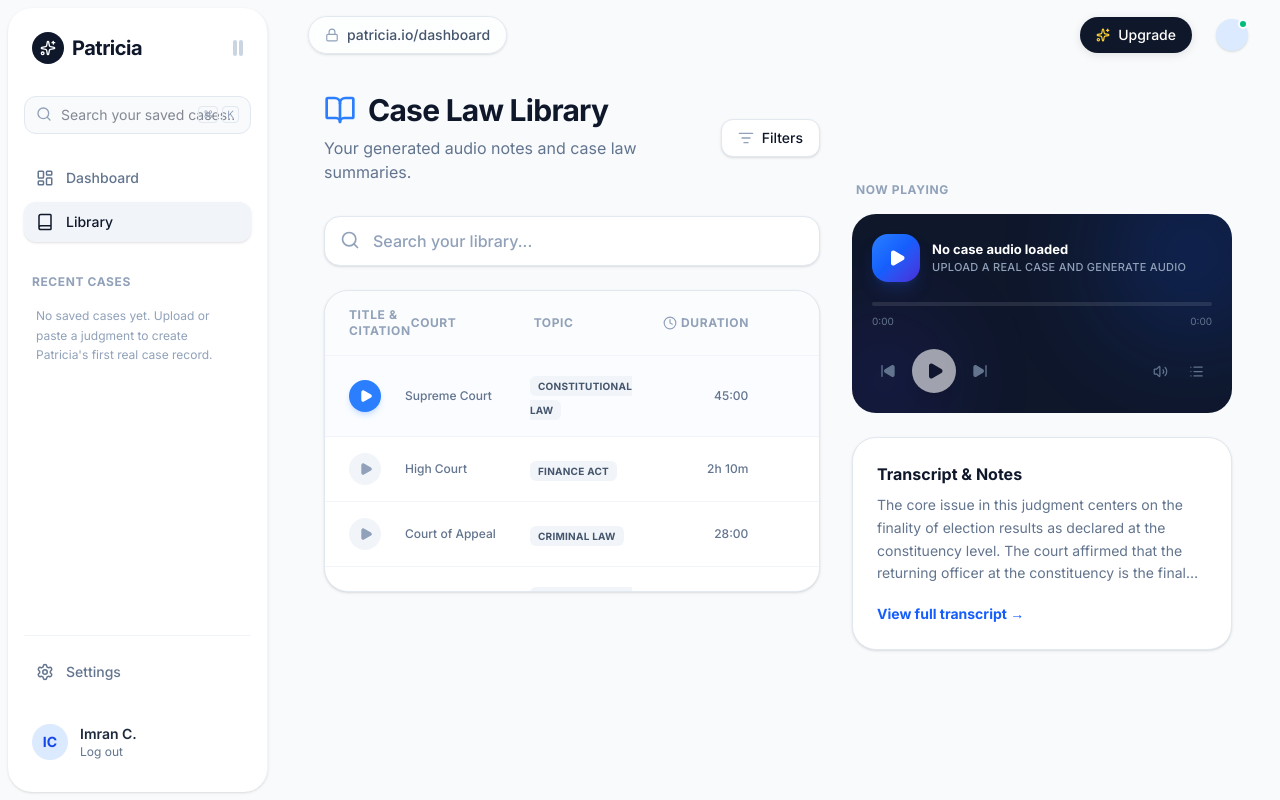
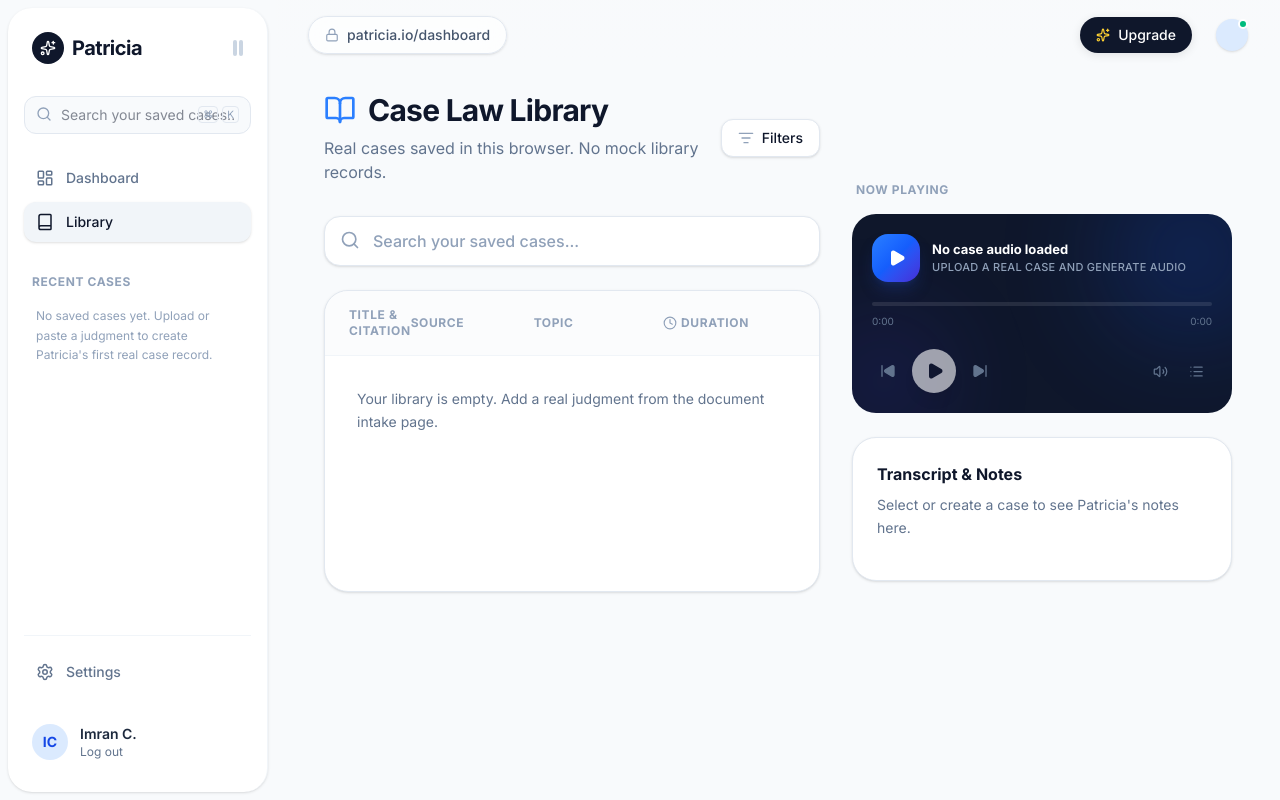
Before and after one commit to imranshiundu/Patricia, a Next.js app: page /library in a window 1280 px wide. Built offline with nearby package versions, Linux system fonts and the light colour scheme.

Commit message:
Replace library mock data with local-storage client

```diff
--- a/src/app/(app)/library/page.tsx
+++ b/src/app/(app)/library/page.tsx
@@ -1,140 +1,5 @@
-import { BookOpen, Search, ListFilter, Play, Clock, MoreVertical } from "lucide-react";
-import Link from "next/link";
-import { AudioPlayer } from "@/components/AudioPlayer";
+import { LibraryClient } from "@/components/LibraryClient";
 
 export default function LibraryPage() {
-  return (
-    <div className="flex h-full w-full max-w-7xl mx-auto px-4 pb-12 pt-4 gap-8">
-      {/* Left List Container */}
-      <div className="flex-1 flex flex-col min-w-0">
-        <div className="flex items-center justify-between mb-8">
-          <div>
-            <h1 className="text-3xl font-bold text-slate-900 tracking-tight flex items-center gap-3 mb-2">
-              <BookOpen className="text-blue-500" size={32} />
-              Case Law Library
-            </h1>
-            <p className="text-slate-500">Your generated audio notes and case law summaries.</p>
-          </div>
-          <div className="flex gap-3">
-            <button className="flex items-center gap-2 bg-white border border-slate-200 px-4 py-2 rounded-xl text-sm font-medium shadow-sm hover:bg-slate-50 transition-colors">
-              <ListFilter size={16} className="text-slate-400" />
-              Filters
-            </button>
-          </div>
-        </div>
-
-        <div className="relative mb-6">
-          <Search className="absolute left-4 top-3.5 h-5 w-5 text-slate-400" />
-          <input
-            type="text"
-            placeholder="Search your library..."
-            className="w-full bg-white border border-slate-200 shadow-sm rounded-2xl py-3 pl-12 pr-4 text-base focus:outline-none focus:ring-2 focus:ring-blue-500 transition-all font-medium placeholder:text-slate-400"
-          />
-        </div>
-
-        <div className="flex-1 bg-white rounded-3xl border border-slate-200 shadow-sm overflow-hidden">
-          {/* List Header */}
-          <div className="flex items-center px-6 py-4 border-b border-slate-100 bg-slate-50/50 text-xs font-bold text-slate-400 uppercase tracking-wider">
-             <div className="flex-1">Title & Citation</div>
-             <div className="w-32 hidden md:block">Court</div>
-             <div className="w-32 hidden lg:block">Topic</div>
-             <div className="w-24 flex items-center gap-1 justify-end"><Clock size={14} /> Duration</div>
-             <div className="w-12"></div>
-          </div>
-
-          <div className="divide-y divide-slate-100">
-            <LibraryItem
-                title="Independent Electoral and Boundaries Commission (IEBC) v Maina Kiai & 5 others"
-                citation="[2017]"
-                court="Supreme Court"
-                type="Constitutional Law"
-                duration="45:00"
-                active
-            />
-            <LibraryItem
-                title="Okiya Omtatah vs Attorney General"
-                citation="[2023]"
-                court="High Court"
-                type="Finance Act"
-                duration="2h 10m"
-            />
-            <LibraryItem
-                title="Republic vs. Wafula Buke"
-                citation="[1998]"
-                court="Court of Appeal"
-                type="Criminal Law"
-                duration="28:00"
-            />
-            <LibraryItem
-                title="Building Bridges Initiative (BBI)"
-                citation="[2022]"
-                court="Supreme Court"
-                type="Constitutional Law"
-                duration="3h 50m"
-            />
-          </div>
-        </div>
-      </div>
-
-      {/* Right Player Container */}
-      <div className="w-[380px] hidden xl:block flex-shrink-0 pt-[90px]">
-         <div className="sticky top-6">
-            <div className="flex items-center justify-between mb-4 px-1">
-              <h3 className="text-xs font-bold uppercase tracking-wider text-slate-400">Now Playing</h3>
-            </div>
-            {/* The Audio Player */}
-            <AudioPlayer />
-
-            <div className="mt-6 bg-white border border-slate-200 rounded-3xl p-6 shadow-sm">
-              <h4 className="font-bold text-slate-900 mb-2">Transcript & Notes</h4>
-              <p className="text-sm text-slate-500 leading-relaxed mb-4 line-clamp-4">
-                The core issue in this judgment centers on the finality of election results as declared at the constituency level. The court affirmed that the returning officer at the constituency is the final authority for those results...
-              </p>
-              <button className="text-sm font-bold text-blue-600 hover:text-blue-700 transition-colors">
-                View full transcript →
-              </button>
-            </div>
-         </div>
-      </div>
-    </div>
-  );
+  return <LibraryClient />;
 }
-
-function LibraryItem({ title, citation, court, type, duration, active }: any) {
-    return (
-        <div className={`px-6 py-4 flex items-center hover:bg-slate-50 transition-colors group cursor-pointer ${active ? 'bg-blue-50/30' : ''}`}>
-            {/* Play Button Overlay */}
-            <div className="w-10 flex-shrink-0">
-               <div className={`w-8 h-8 rounded-full flex items-center justify-center transition-all ${active ? 'bg-blue-500 text-white shadow-md shadow-blue-500/20' : 'bg-slate-100 text-slate-400 group-hover:bg-blue-500 group-hover:text-white'}`}>
-                  <Play size={14} className="ml-0.5 fill-current" />
-               </div>
-            </div>
-
-            <div className="flex flex-col gap-1 flex-1 min-w-0 pr-4">
-                <h3 className={`font-bold text-[14px] truncate transition-colors ${active ? 'text-blue-700' : 'text-slate-800 group-hover:text-blue-600'}`}>
-                  {title} <span className="text-slate-400 font-normal ml-2">{citation}</span>
-                </h3>
-            </div>
-
-            <div className="w-32 hidden md:block text-xs font-medium text-slate-500 truncate pr-4">
-               {court}
-            </div>
-
-            <div className="w-32 hidden lg:block pr-4">
-               <span className="text-[10px] font-bold tracking-wide uppercase px-2 py-1 rounded-md bg-slate-100 text-slate-600">
-                 {type}
-               </span>
-            </div>
-
-            <div className="w-24 text-right text-xs font-mono font-medium text-slate-500">
-                {duration}
-            </div>
-
-            <div className="w-12 flex justify-end">
-               <button className="text-slate-300 hover:text-slate-600 p-1 hover:bg-slate-200 rounded-full transition-colors opacity-0 group-hover:opacity-100">
-                  <MoreVertical size={16} />
-               </button>
-            </div>
-        </div>
-    );
-}
```
